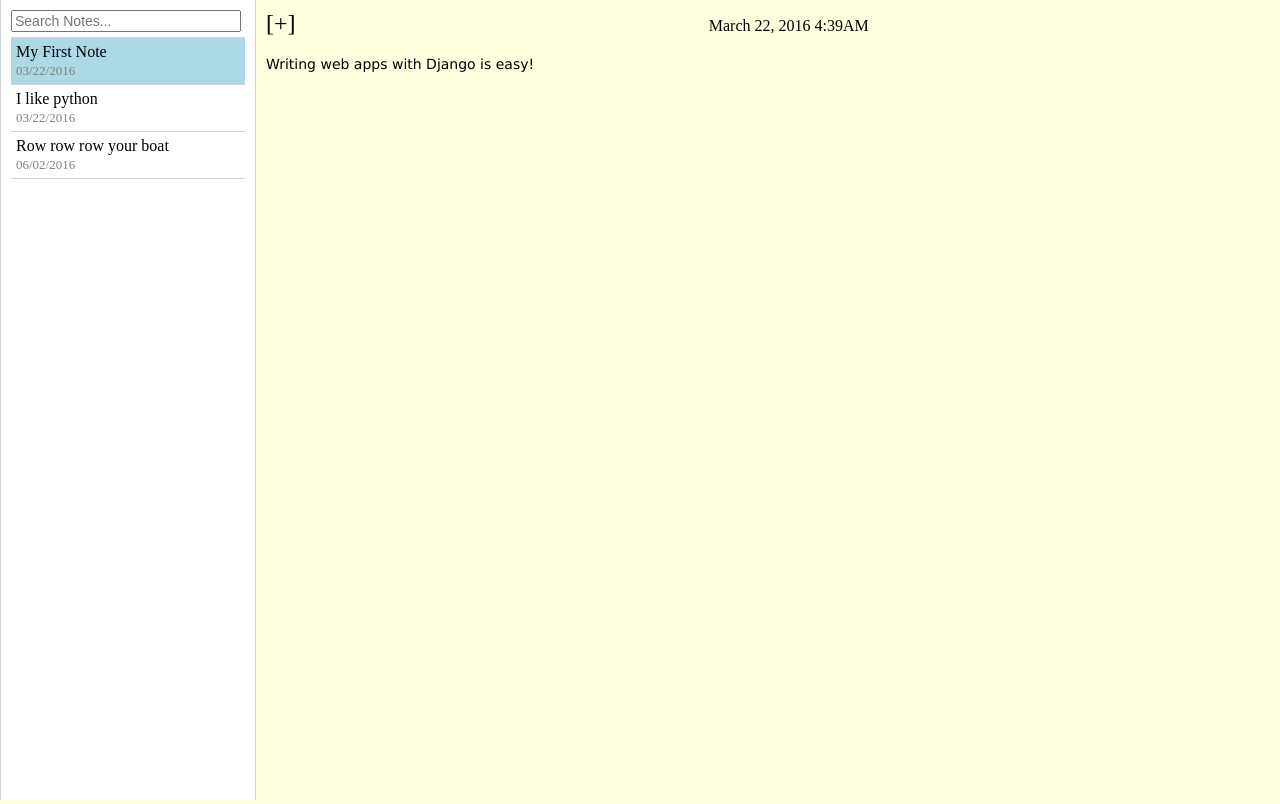
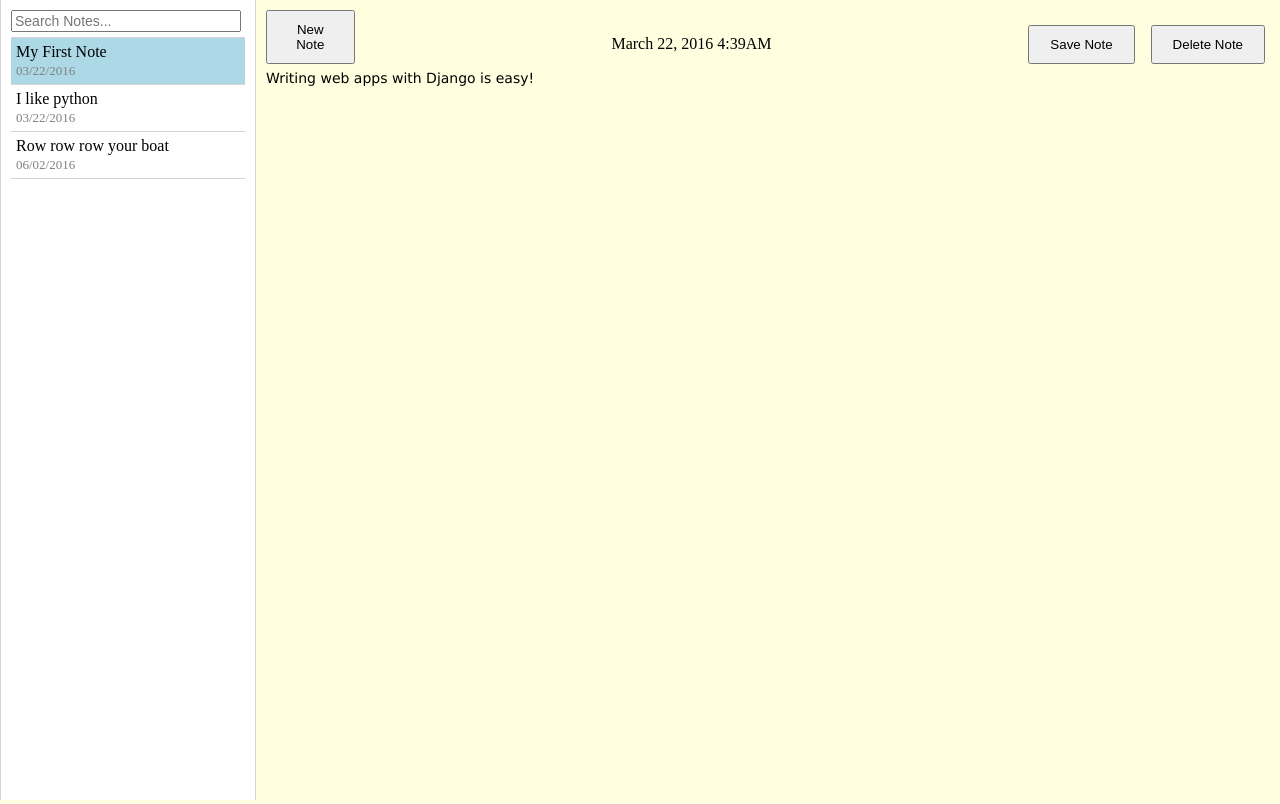
Before and after one commit to MattRoss34/pythonplay, a Django app: page /notes/1/ in a window 1280 px wide. Run offline with Django 3.2, Linux system fonts and the light colour scheme; data comes from the database, SQL or seed files in the repository; both versions use the stored data as it was after the commit; some libraries are stand-ins or nearby versions.

Commit message:
Added Save and Delete Functions

```diff
--- a/notes/forms.py
+++ b/notes/forms.py
@@ -6,3 +6,6 @@ class NoteForm(forms.Form):
 class UpdateForm(forms.Form):
 	title = forms.CharField(label='Title', max_length=50)
 	text = forms.CharField(label='Text', max_length=3000)
+
+class SaveForm(forms.Form):
+	text = forms.CharField(label='Text', max_length=3000)
--- a/notes/static/notes/css/notes.css
+++ b/notes/static/notes/css/notes.css
@@ -45,6 +45,14 @@ body {
 .note-title {
 	display: block;
 }
+.note-actions {
+	padding-right: 15px;
+	white-space: nowrap;
+}
+.note-actions button, .add-note button {
+	padding: 10px 20px;
+	cursor: pointer;
+}
 .note-date {
 	color: gray;
 	font-size: small;
@@ -66,7 +74,7 @@ body {
 }
 .note .header .add-note {
 	display: table-cell;
-	width: 1%;
+	width: 10%;
 	padding-left: 10px;
 	font-size: x-large;
 	cursor: pointer;
--- a/notes/static/notes/scripts/notes.js
+++ b/notes/static/notes/scripts/notes.js
@@ -16,5 +16,14 @@
 				noteForm.submit();
 			}
 		};
+
+		$scope.saveNote = function() {
+			var noteText = document.getElementById("noteText").value;
+			if (noteText != null) {
+				var saveForm = document.forms.namedItem("saveNoteForm");
+				saveForm.elements.namedItem("text").value = noteText;
+				saveForm.submit();
+			}
+		};
 	}]);
 })();
--- a/notes/templates/notes/index.html
+++ b/notes/templates/notes/index.html
@@ -29,21 +29,26 @@
         {% if note %}
             <div class="header">
                 <div class="container">
-                    <div class="add-note" ng-click="addNote()">[+]</div>
+                    <div class="add-note"><button ng-click="addNote()">New Note</button></div>
                     <div class="heading">{{note.mod_datetime_long}}</div>
+                    <div class="note-actions">
+                        <button ng-click="saveNote()">Save Note</button>&nbsp;&nbsp;&nbsp;
+                        <a href="/notes/{{note.id}}/delete"><button>Delete Note</button></a>
+                    </div>
                 </div>
             </div>
             <div class="text">
-                <textarea maxlength="3000">{{note.text}}</textarea>
+                <textarea id="noteText" name="text" maxlength="3000">{{note.text}}</textarea>
             </div>
         {% else %}
             <div class="header">
-                <div class="add-note" ng-click="addNote()">[+]</div>
+                <div class="add-note"><button ng-click="addNote()">New Note</button></div>
                 <div class="heading"></div>
             </div>
         {% endif %}
     </div>
     <form name="newNoteForm" action="/notes/add/" method="post">{% csrf_token %}<input type="hidden" name="title"></form>
+    <form name="saveNoteForm" action="/notes/{{note.id}}/save/" method="post">{% csrf_token %}<input type="hidden" name="text"></form>
     <script type="text/javascript" src="{% static 'notes/scripts/angular.min.js' %}"></script>
     <script type="text/javascript" src="{% static 'notes/scripts/notes.js' %}"></script>
 </body>
--- a/notes/urls.py
+++ b/notes/urls.py
@@ -6,5 +6,7 @@ app_name = 'notes'
 urlpatterns = [
 	url(r'^$', views.index, name='index'),
 	url(r'^(?P<note_id>[0-9]+)/$', views.detail, name='detail'),
+	url(r'^(?P<note_id>[0-9]+)/save/$', views.save, name='save'),
+	url(r'^(?P<note_id>[0-9]+)/delete/$', views.delete, name='delete'),
 	url(r'^add/$', views.new, name='new'),
 ]
--- a/notes/views.py
+++ b/notes/views.py
@@ -5,7 +5,7 @@ from django.core.urlresolvers import reverse
 from django.views import generic
 
 from .models import Note
-from .forms import NoteForm
+from .forms import SaveForm, NoteForm
 
 def index(request):
 	template = 'notes/index.html'
@@ -40,6 +40,22 @@ def new(request):
 		return HttpResponseRedirect('/notes/'+str(note.id))
 	return HttpResponseRedirect('/notes')
 
+def save(request, note_id):
+	form = SaveForm(request.POST)
+	if form.is_valid():
+		note = get_object_or_404(Note, pk=note_id)
+		note.text = form.cleaned_data['text']
+		note.mod_date = datetime.datetime.now()
+		note.save()
+		return HttpResponseRedirect('/notes/'+str(note.id))
+	return HttpResponseRedirect('/notes')
+
+def delete(request, note_id):
+	if note_id:
+		note = get_object_or_404(Note, pk=note_id)
+		note.delete()
+	return HttpResponseRedirect('/notes')
+
 class DetailView(generic.DetailView):
 	model = Note
 	template_name = 'notes/detail.html'
```
Also changed, not shown: db.sqlite3, notes/migrations/0002_auto_20160601_2317.py (added).
